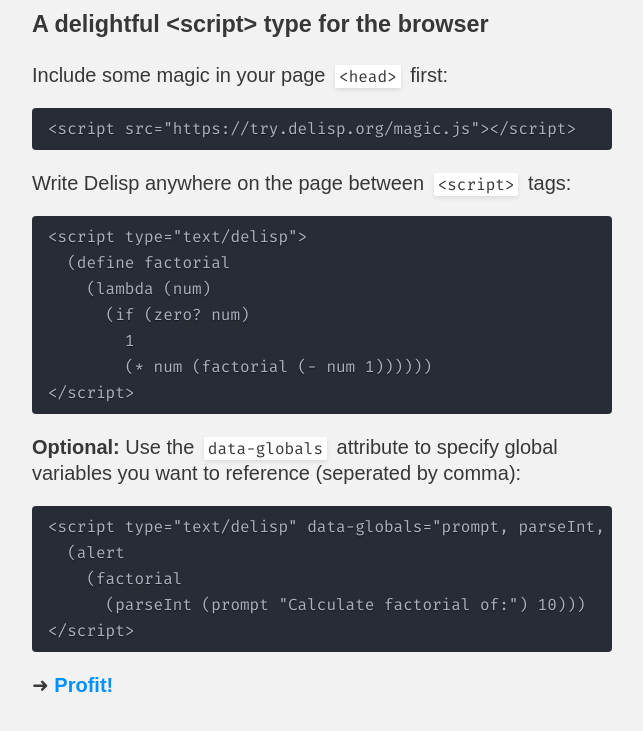
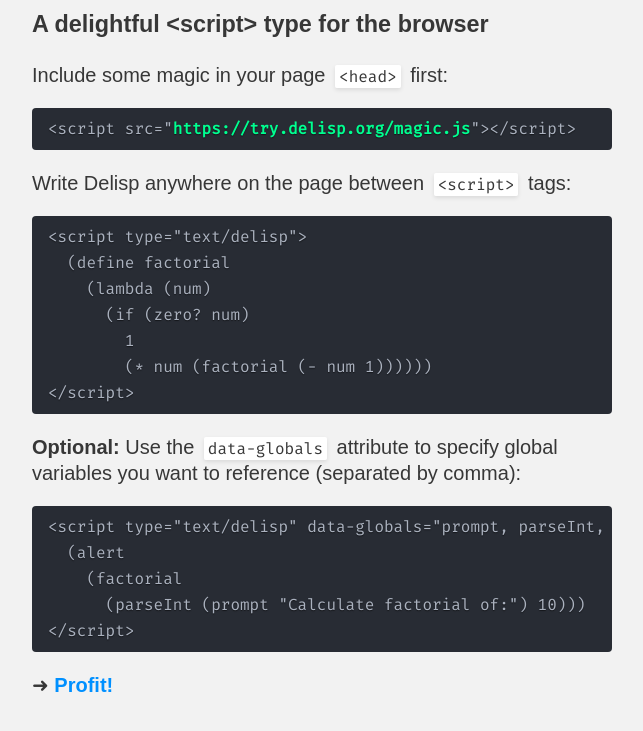
Before and after one commit to tkers/delisp-web, a website: page magic.html in a window 1280 px wide. Shown: the part 137-868 px from the top of the page, without its empty margins (318-961 px from the left). Drawn offline with Linux system fonts and the light colour scheme.

Commit message:
Update magic docs

```diff
--- a/magic.css
+++ b/magic.css
@@ -45,3 +45,7 @@
   overflow-x: scroll;
   -webkit-overflow-scrolling: touch;
 }
+
+code > strong {
+  color: #00ff90;
+}
--- a/magic.html
+++ b/magic.html
@@ -16,6 +16,8 @@
         (alert
           (factorial
             (parseInt (prompt "Calculate factorial of:") 10)))))
+
+      (print "Factorial demo loaded")
     </script>
   </head>
 
@@ -25,7 +27,7 @@
       <h3>A delightful &lt;script&gt; type for the browser</h3>
 
       <p>Include some magic in your page <code>&lt;head&gt;</code> first:</p>
-      <pre><code>&lt;script src="https://try.delisp.org/magic.js"&gt;&lt;/script&gt;</code></pre>
+      <pre><code>&lt;script src="<strong>https://try.delisp.org/magic.js</strong>"&gt;&lt;/script&gt;</code></pre>
 
       <p>
         Write Delisp anywhere on the page between
@@ -42,14 +44,13 @@
 
       <p>
         <strong>Optional:</strong> Use the <code>data-globals</code> attribute
-        to specify global variables you want to reference (seperated by comma):
+        to specify global variables you want to reference (separated by comma):
       </p>
       <pre><code>&lt;script type="text/delisp" data-globals="prompt, parseInt, alert"&gt;
   (alert
     (factorial
       (parseInt (prompt "Calculate factorial of:") 10)))
 &lt;/script&gt;</code></pre>
-
       <p>
         ➜
         <a href="#" onclick="demo(); return false;"><strong>Profit!</strong></a>
```
